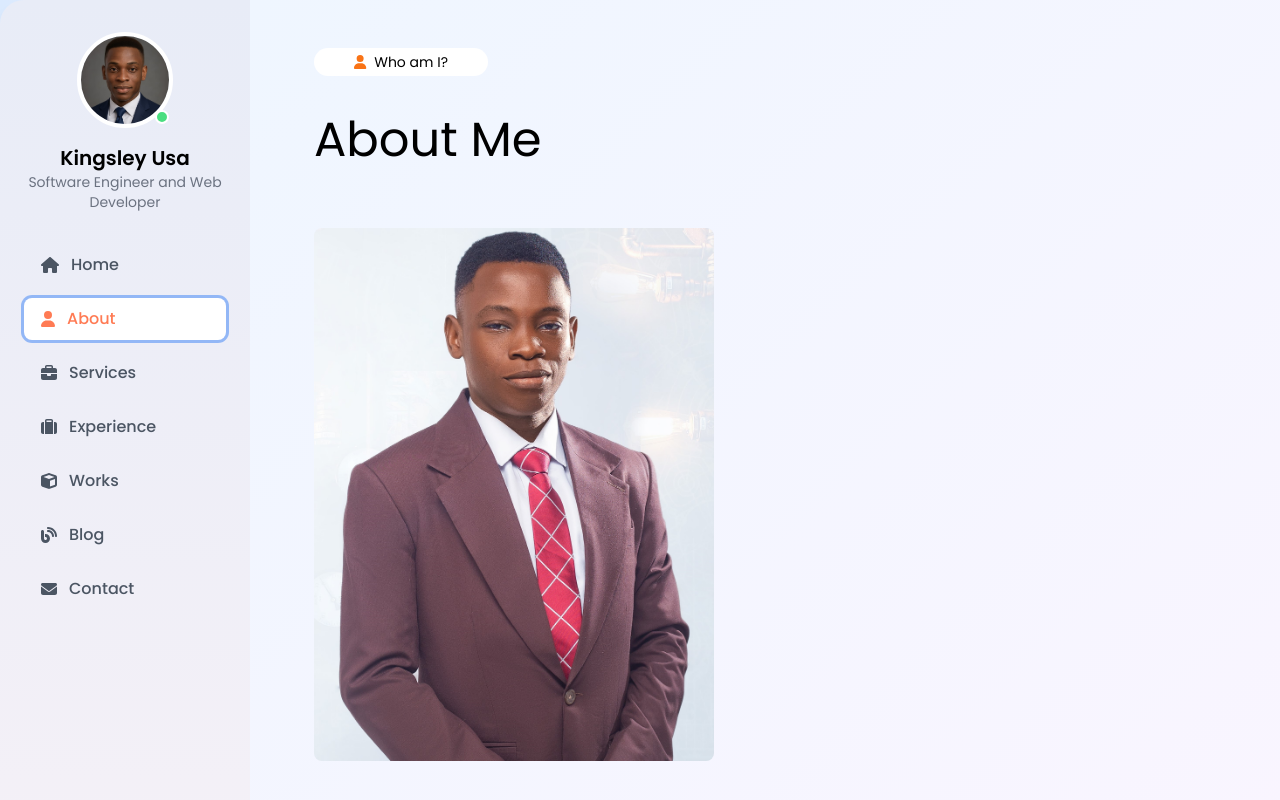
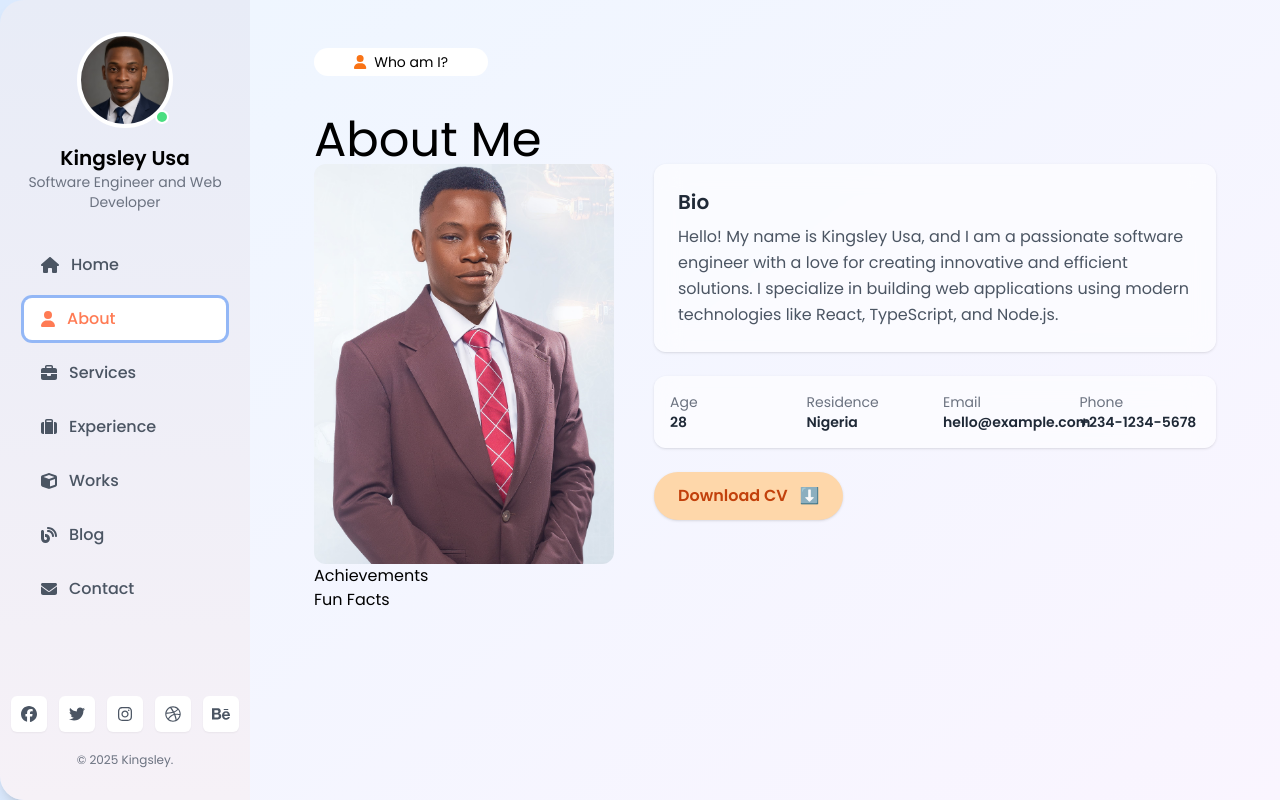
Before and after one commit to TheKingsident/kingsley-portfolio, a React (Vite) app: page / in a window 1280 px wide. Both pictures are taken after a click on the button "About". Shown: the top 800 px of the page. Built offline with nearby package versions, Linux system fonts and the light colour scheme.

Commit message:
Refactor About component: enhance layout, add personal details, and improve image styling

```diff
--- a/src/pages/About.tsx
+++ b/src/pages/About.tsx
@@ -11,18 +11,61 @@ const About = () => {
       <div className="pt-10 text-5xl">
         About Me
       </div>
-      <div className="flex items-center gap-20 py-16">
-        <div className="relative w-[400px] h-[600px]">
+      <div className="flex flex-col md:flex-row items-start gap-10 ">
+        {/* Image Section */}
+        <div className="w-full md:w-[300px] relative">
           <img
-          src="src/assets/profile-main4.jpg"
-          alt="Kingsley Usa"
-          className="w-full h-auto rounded-lg relative"
+            src="src/assets/profile-main4.jpg"
+            alt="Kingsley Usa"
+            className="w-full h-auto rounded-xl object-cover"
           />
 
         </div>
 
+        {/* Bio + Details Section */}
+        <div className="flex-1 flex flex-col gap-6">
+          {/* Bio Card */}
+          <div className="bg-white bg-opacity-60 backdrop-blur-md p-6 rounded-xl shadow">
+            <h2 className="text-xl font-semibold text-gray-800 mb-2">Bio</h2>
+            <p className="text-gray-600 leading-relaxed">
+              Hello! My name is Kingsley Usa, and I am a passionate software engineer with a love for creating
+              innovative and efficient solutions. I specialize in building web applications using modern technologies like React, TypeScript, and Node.js.
+            </p>
+          </div>
 
+          {/* Personal Details */}
+          <div className="grid grid-cols-2 md:grid-cols-4 gap-4 text-sm bg-white bg-opacity-60 backdrop-blur-md p-4 rounded-xl shadow">
+            <div>
+              <p className="text-gray-500">Age</p>
+              <p className="font-semibold text-gray-800">28</p>
+            </div>
+            <div>
+              <p className="text-gray-500">Residence</p>
+              <p className="font-semibold text-gray-800">Nigeria</p>
+            </div>
+            <div>
+              <p className="text-gray-500">Email</p>
+              <p className="font-semibold text-gray-800">hello@example.com</p>
+            </div>
+            <div>
+              <p className="text-gray-500">Phone</p>
+              <p className="font-semibold text-gray-800">+234-1234-5678</p>
+            </div>
+          </div>
+
+          {/* Download CV Button */}
+          <div>
+            <a
+              href="/path-to-cv.pdf"
+              className="inline-block px-6 py-3 bg-orange-200 text-orange-700 font-semibold rounded-full shadow hover:bg-orange-300 transition"
+              download
+            >
+              Download CV <span className="ml-2">⬇️</span>
+            </a>
+          </div>
+        </div>
       </div>
+
       <div>
         Achievements
       </div>
```
